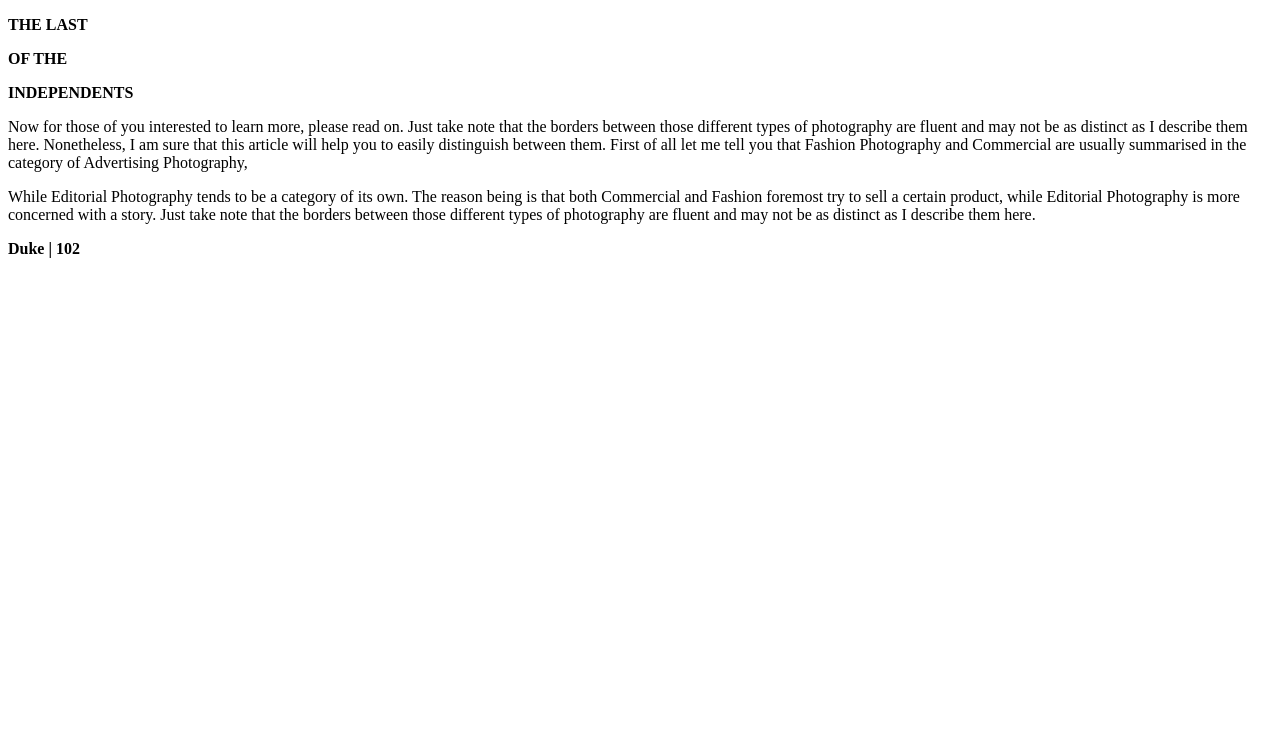
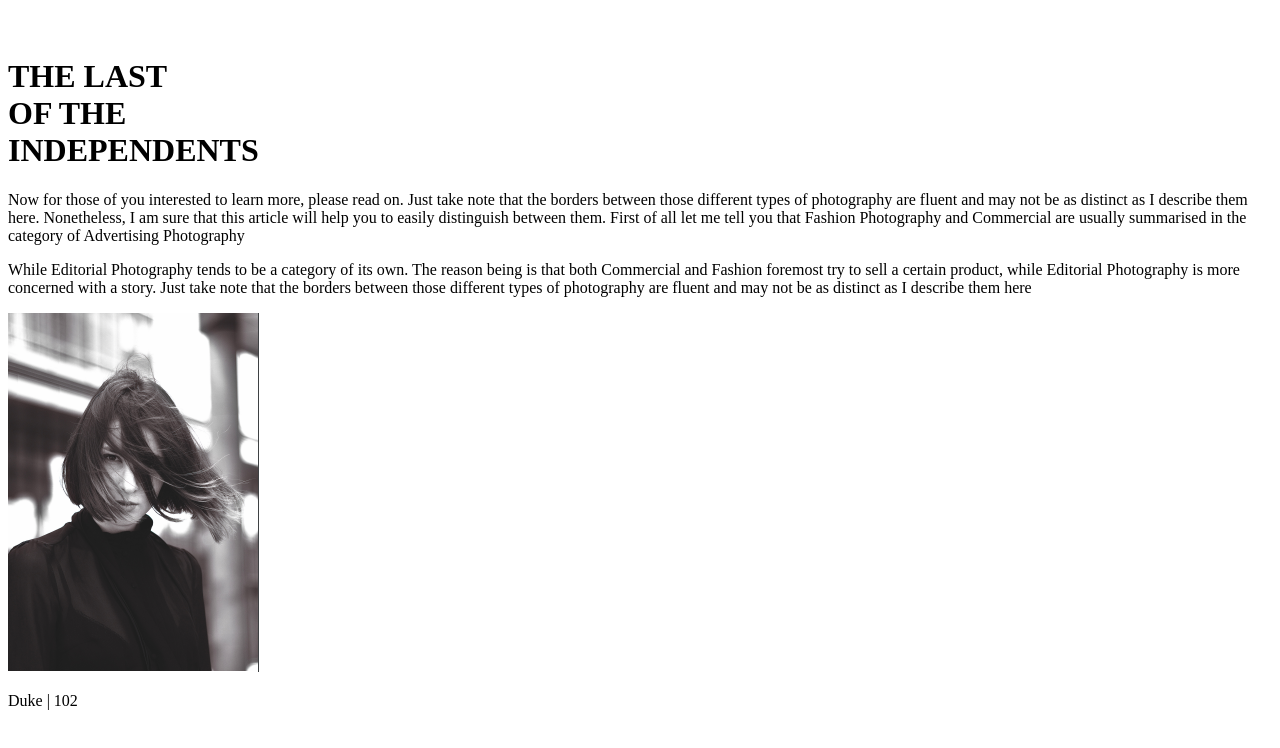
Before and after one commit to WebHeroSchool/magpage23, a plain HTML site: page index.html in a window 1280 px wide. Drawn offline with Linux system fonts and the light colour scheme.

Commit message:
исправил недочеты)

```diff
--- a/index.html
+++ b/index.html
@@ -7,41 +7,30 @@
   </head>
   <body>
     <header>
-       <p>
-         <strong>THE LAST</strong>
-       </p>
-       <p>
-         <strong>OF THE</strong>
-       </p>
-       <p>
-         <strong>INDEPENDENTS</strong>
-       </p>
-         </header>
+       <h1>
+         <br>THE LAST</br> OF THE <br>INDEPENDENTS</br>
+       </h1>
+    </header>
       <section>
         <article>
-          <p>
-Now for those of you interested to learn more, please read on.
+          <p>Now for those of you interested to learn more, please read on.
 Just take note that the borders between those different types of
 photography are fluent and may not be as distinct as I describe them here.
 Nonetheless, I am sure that this article will help you to easily
 distinguish between them. First of all let me tell you that Fashion
 Photography and Commercial are usually summarised in the category
-of Advertising Photography,
-          </p>
-          <aside>
-            <p>
-While Editorial Photography tends to be a category of its own. The reason
-being is that both Commercial and Fashion foremost try to sell a certain
+of Advertising Photography</p>
+          <p>While Editorial Photography tends to be a category of its own.
+The reason being is that both Commercial and Fashion foremost try to sell a certain
 product, while Editorial Photography is more concerned with a story. Just
 take note that the borders between those different types of photography are
-fluent and may not be as distinct as I describe them here.
-            </p>
-          </aside>
+fluent and may not be as distinct as I describe them here</p>
         </article>
       </section>
+      <IMG src=img.png>
     <footer>
              <p>
-         <strong>Duke | 102</strong>
+         Duke | 102
              </p>
     </footer>
   </body>
```
Also changed, not shown: img.png (added).
